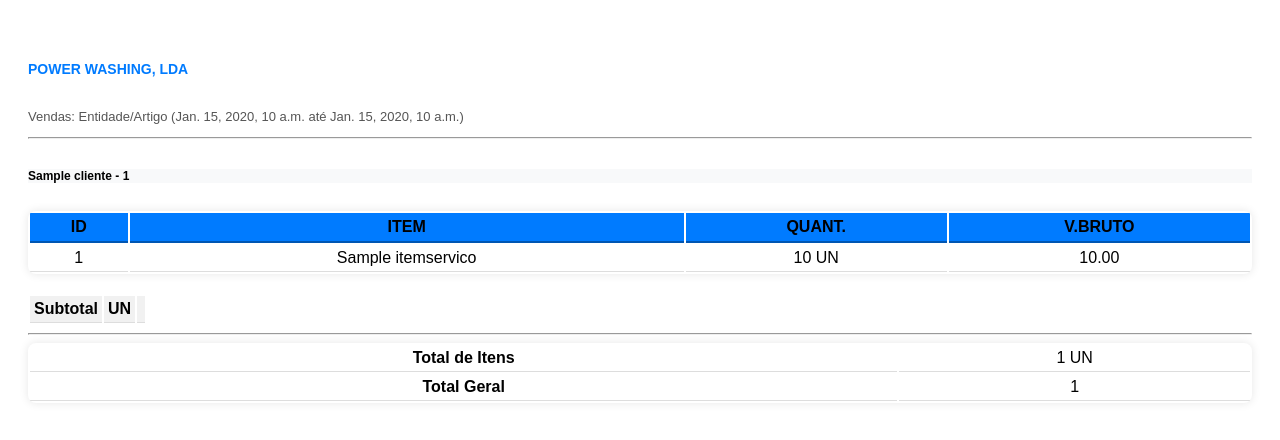
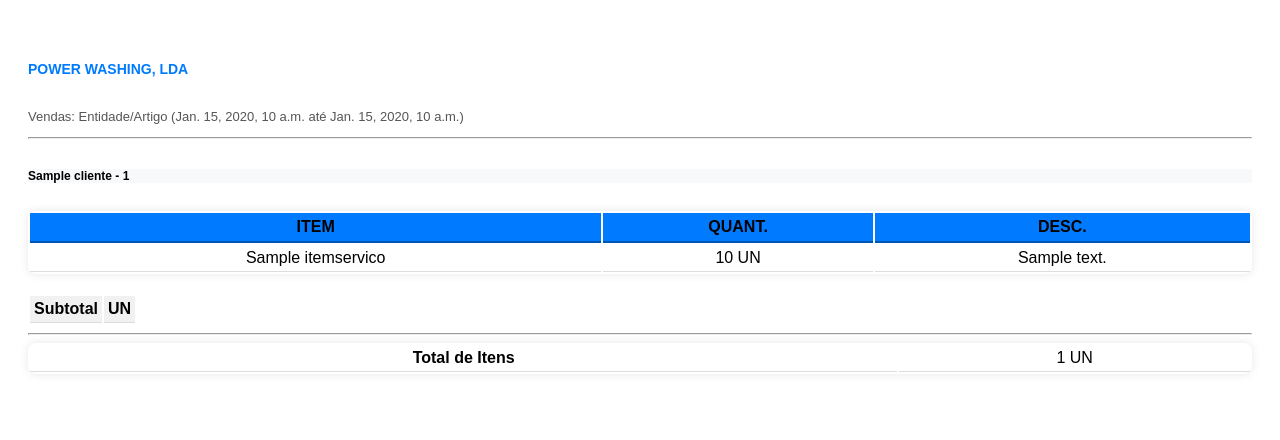
Before and after one commit to VXHugo65/lavandaria, a Django app: template core/templates/core/relatorio_vendas.html in a window 1280 px wide. Shown: the top 440 px of the page. Run offline with Django 5.2, Linux system fonts and the light colour scheme; tables that the repository leaves empty hold one stand-in row (values such as "Sample post"); the template is opened without the code that fills it: values that come from a table or form of the project are taken from there, most other values are stand-ins (such as "Sample title", 1, 10 or a date in 2020).

Commit message:
Update relatorio_vendas.html

```diff
--- a/core/templates/core/relatorio_vendas.html
+++ b/core/templates/core/relatorio_vendas.html
@@ -77,19 +77,17 @@
         <table class="table">
             <thead>
             <tr>
-                <th>ID</th>
                 <th>Item</th>
                 <th>Quant.</th>
-                <th>V.Bruto</th>
+                <th>Desc.</th>
             </tr>
             </thead>
             <tbody>
             {% for item in pedido.itens.all %}
                 <tr>
-                    <td>{{ item.item_de_servico.id }}</td>
                     <td>{{ item.item_de_servico.nome }}</td>
                     <td>{{ item.quantidade }} UN</td>
-                    <td>{{ item.preco_total }}</td>
+                    <td>{{ item.descricao }}</td>
                 </tr>
             {% endfor %}
             </tbody>
@@ -98,7 +96,6 @@
             <tr style="font-weight: bold; background: #f1f1f1;">
                 <td style="text-align: center;" colspan="2">Subtotal</td>
                 <td style="text-align: center;">{{ pedido.total_quantidade }} UN</td>
-                <td style="text-align: center;">{{ pedido.total_valor }}</td>
             </tr>
         </table>
     {% endfor %}
@@ -111,10 +108,6 @@
             <td><strong>Total de Itens</strong></td>
             <td>{{ total_quantidade }} UN</td>
         </tr>
-        <tr>
-            <td><strong>Total Geral</strong></td>
-            <td>{{ total_valor }}</td>
-        </tr>
     </table>
 </div>
 
```
